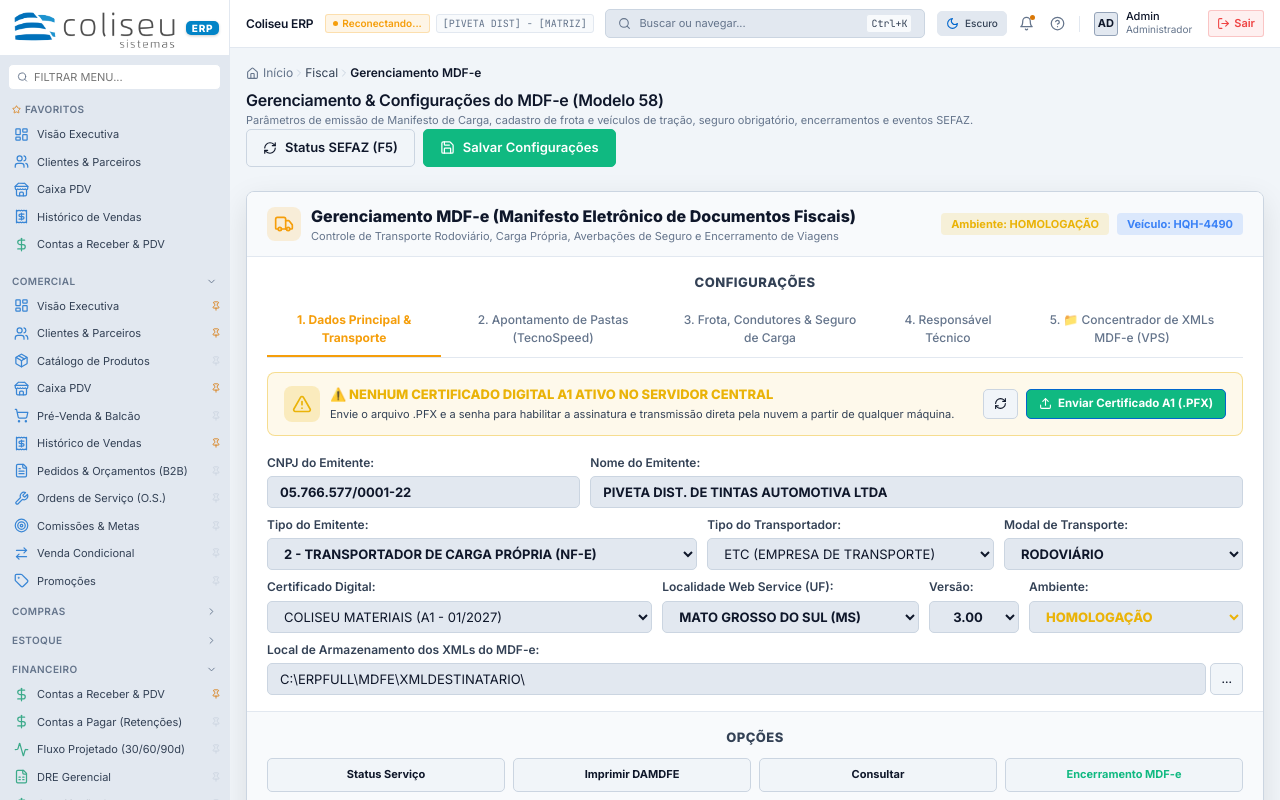
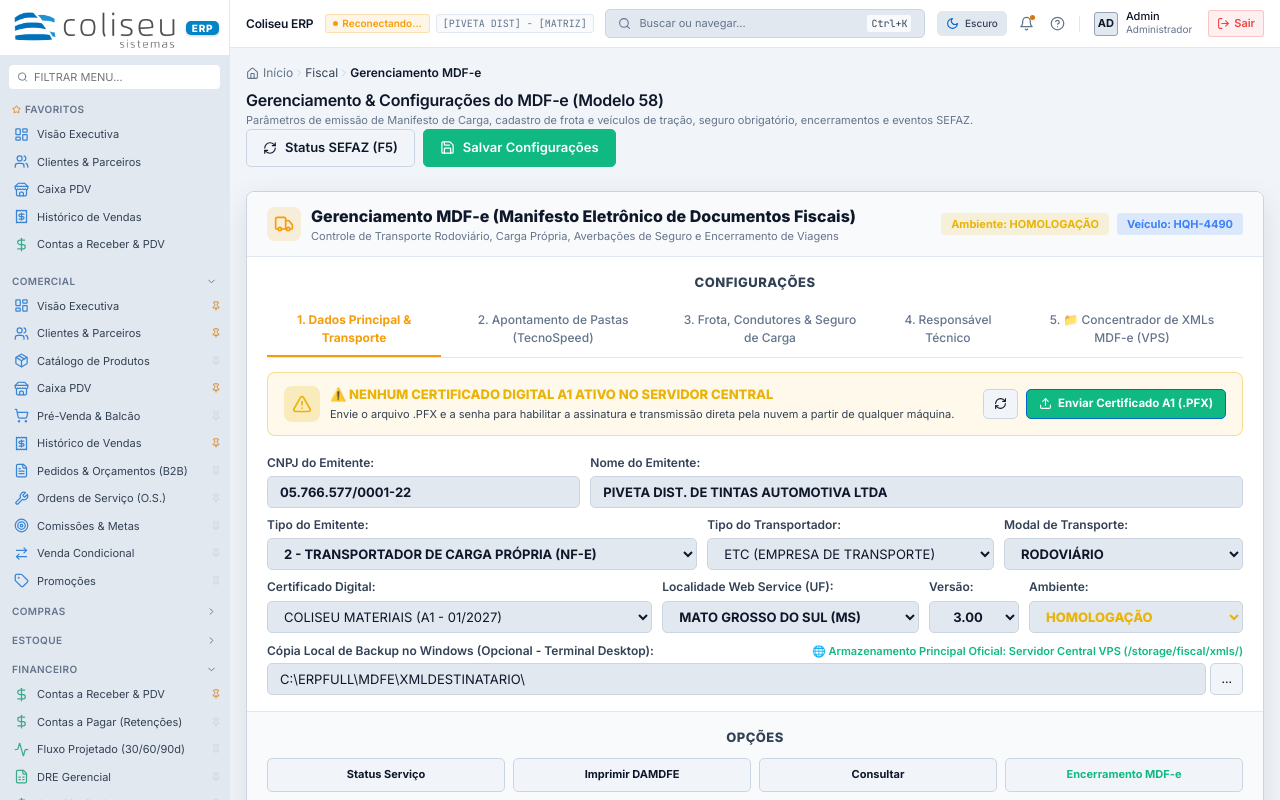
Before and after one commit to coliseudev-design/COLISEU-ERP, a React (Vite) app: page /gerenciamento_mdfe in a window 1280 px wide. Both pictures are taken after typing "Sample", "Sample123" into the empty fields and a click on the button "Entrar". Built offline with nearby package versions, Linux system fonts and the light colour scheme; no server answers.

Commit message:
feat(fiscal): clarify central VPS storage badge and optional local windows backup folder

```diff
--- a/src/pages/GerenciamentoMDFePage.tsx
+++ b/src/pages/GerenciamentoMDFePage.tsx
@@ -436,11 +436,41 @@
                 </div>
               </div>
 
-              {/* Linha 4: Armazenamento */}
+              {/* Linha 4: Armazenamento Central VPS + Cópia Local */}
               <div>
-                <label className="coliseu-label">Local de Armazenamento dos XMLs do MDF-e:</label>
+                <div
+                  style={{
+                    display: 'flex',
+                    alignItems: 'center',
+                    justifyContent: 'space-between',
+                    marginBottom: '4px',
+                  }}
+                >
+                  <label className="coliseu-label" style={{ marginBottom: 0 }}>
+                    Cópia Local de Backup no Windows (Opcional - Terminal Desktop):
+                  </label>
+                  <span
+                    style={{
+                      fontSize: '11px',
+                      color: 'var(--color-success, #10b981)',
+                      fontWeight: 600,
+                      display: 'flex',
+                      alignItems: 'center',
+                      gap: '4px',
+                    }}
+                  >
+                    🌐 Armazenamento Principal Oficial: Servidor Central VPS (/storage/fiscal/xmls/)
+                  </span>
+                </div>
                 <div style={{ display: 'flex', gap: '4px' }}>
-                  <input type="text" value={config.diretorioXmlDestinatario} onChange={(e) => setConfig({ ...config, diretorioXmlDestinatario: e.target.value })} className="coliseu-input" style={{ height: '32px', flex: 1 }} />
+                  <input
+                    type="text"
+                    value={config.diretorioXmlDestinatario}
+                    onChange={(e) => setConfig({ ...config, diretorioXmlDestinatario: e.target.value })}
+                    placeholder="C:\ERPFULL\MDFE\XMLDESTINATARIO\"
+                    className="coliseu-input"
+                    style={{ height: '32px', flex: 1 }}
+                  />
                   <button
                     type="button"
                     onClick={async () => {
@@ -452,7 +482,7 @@
                     }}
                     className="coliseu-btn coliseu-btn-secondary"
                     style={{ height: '32px', padding: '0 10px', fontSize: '11px' }}
-                    title="Selecionar Pasta de Armazenamento do MDF-e"
+                    title="Selecionar Pasta Local de Cópia do MDF-e"
                   >
                     ...
                   </button>
--- a/src/pages/GerenciamentoNFCePage.tsx
+++ b/src/pages/GerenciamentoNFCePage.tsx
@@ -983,14 +983,38 @@
                 </div>
               </div>
 
-              {/* Linha 4: Local de Armazenamento */}
+              {/* Linha 4: Armazenamento Central VPS + Cópia Local */}
               <div>
-                <label className="coliseu-label">Local de Armazenamento dos XMLs Emitidos (NFC-e):</label>
+                <div
+                  style={{
+                    display: 'flex',
+                    alignItems: 'center',
+                    justifyContent: 'space-between',
+                    marginBottom: '4px',
+                  }}
+                >
+                  <label className="coliseu-label" style={{ marginBottom: 0 }}>
+                    Cópia Local de Backup no Windows (Opcional - Terminal Desktop):
+                  </label>
+                  <span
+                    style={{
+                      fontSize: '11px',
+                      color: 'var(--color-success, #10b981)',
+                      fontWeight: 600,
+                      display: 'flex',
+                      alignItems: 'center',
+                      gap: '4px',
+                    }}
+                  >
+                    🌐 Armazenamento Principal Oficial: Servidor Central VPS (/storage/fiscal/xmls/)
+                  </span>
+                </div>
                 <div style={{ display: 'flex', gap: '4px' }}>
                   <input
                     type="text"
                     value={config.pastaArmazenamentoNfce}
                     onChange={(e) => setConfig({ ...config, pastaArmazenamentoNfce: e.target.value })}
+                    placeholder="C:\ERPFULL\NFCE\XMLDESTINATARIO\"
                     className="coliseu-input"
                     style={{ height: '32px', flex: 1 }}
                   />
@@ -1005,7 +1029,7 @@
                     }}
                     className="coliseu-btn coliseu-btn-secondary"
                     style={{ height: '32px', padding: '0 10px', fontSize: '11px' }}
-                    title="Selecionar Pasta de Armazenamento da NFC-e"
+                    title="Selecionar Pasta Local de Cópia da NFC-e"
                   >
                     ...
                   </button>
--- a/src/pages/GerenciamentoNFePage.tsx
+++ b/src/pages/GerenciamentoNFePage.tsx
@@ -1024,14 +1024,38 @@
                 </div>
               </div>
 
-              {/* Linha 4: Local de Armazenamento dos Arquivos */}
+              {/* Linha 4: Armazenamento Central VPS + Cópia Local */}
               <div>
-                <label className="coliseu-label">Local de Armazenamento dos Arquivos (XMLs Emitidos):</label>
+                <div
+                  style={{
+                    display: 'flex',
+                    alignItems: 'center',
+                    justifyContent: 'space-between',
+                    marginBottom: '4px',
+                  }}
+                >
+                  <label className="coliseu-label" style={{ marginBottom: 0 }}>
+                    Cópia Local de Backup no Windows (Opcional - Terminal Desktop):
+                  </label>
+                  <span
+                    style={{
+                      fontSize: '11px',
+                      color: 'var(--color-success, #10b981)',
+                      fontWeight: 600,
+                      display: 'flex',
+                      alignItems: 'center',
+                      gap: '4px',
+                    }}
+                  >
+                    🌐 Armazenamento Principal Oficial: Servidor Central VPS (/storage/fiscal/xmls/)
+                  </span>
+                </div>
                 <div style={{ display: 'flex', gap: '4px' }}>
                   <input
                     type="text"
                     value={config.pastaArmazenamentoNfe}
                     onChange={(e) => setConfig({ ...config, pastaArmazenamentoNfe: e.target.value })}
+                    placeholder="C:\ERPFULL\NFE\XMLDESTINATARIO\"
                     className="coliseu-input"
                     style={{ height: '32px', flex: 1 }}
                   />
@@ -1046,7 +1070,7 @@
                     }}
                     className="coliseu-btn coliseu-btn-secondary"
                     style={{ height: '32px', padding: '0 10px', fontSize: '11px' }}
-                    title="Selecionar Pasta de Saída dos XMLs"
+                    title="Selecionar Pasta Local de Cópia dos XMLs"
                   >
                     ...
                   </button>
```
